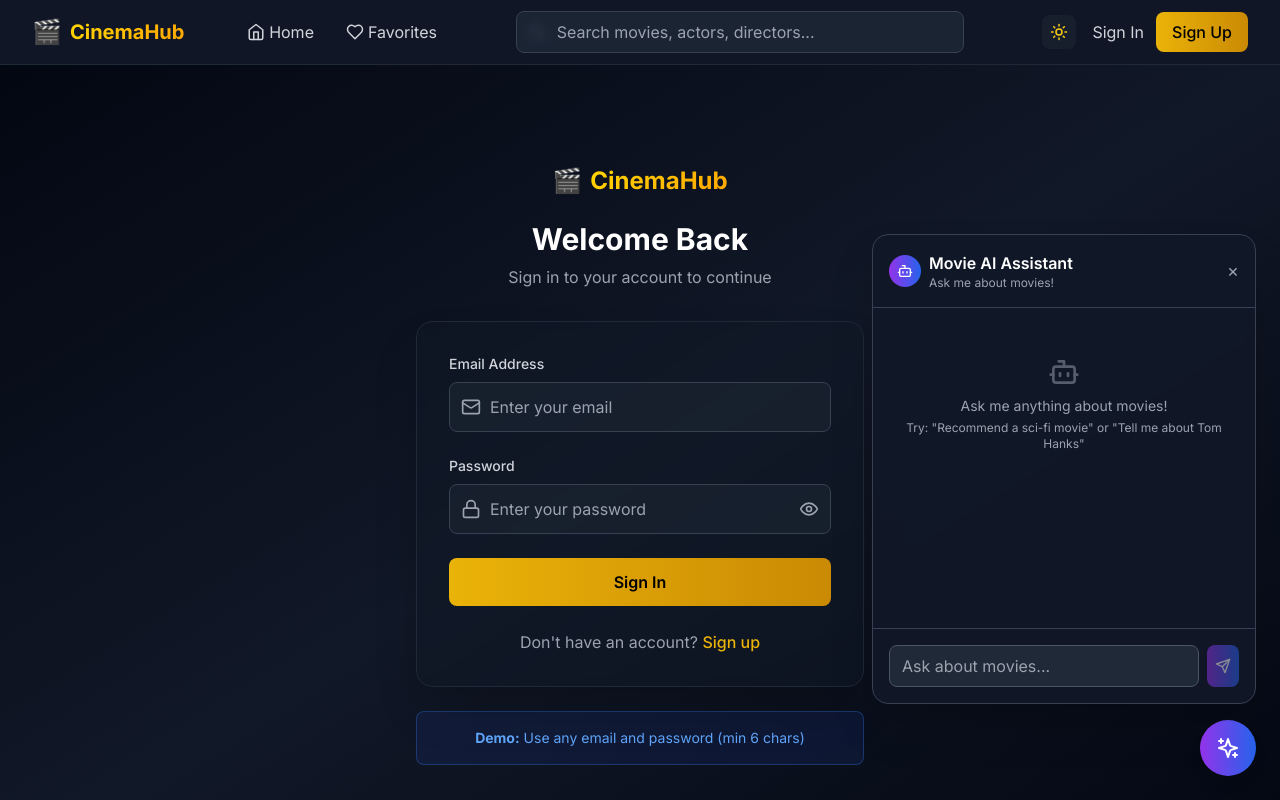
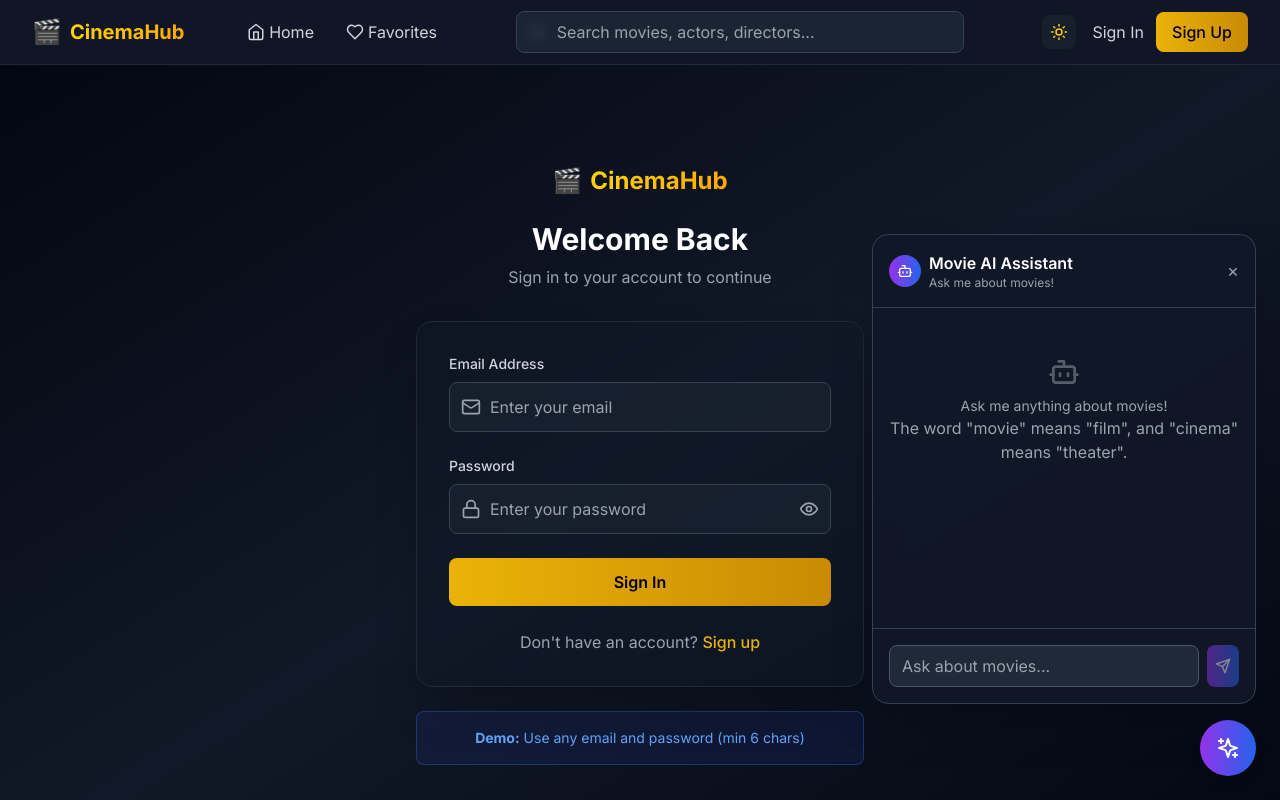
Before and after one commit to esraa96/Cinemahub-Movie, a Next.js app: page /auth/signin in a window 1280 px wide. Both pictures are taken after a click on the button 1228 px from the left and 748 px from the top of the page. Shown: the top 800 px of the page. Built offline with nearby package versions, Linux system fonts and the light colour scheme.

Commit message:
your commit message

```diff
--- a/src/components/AIChat.js
+++ b/src/components/AIChat.js
@@ -107,7 +107,8 @@ export function AIChat({ className = '' }) {
                 <div className="text-center text-gray-400 py-8">
                   <Bot size={32} className="mx-auto mb-2 opacity-50" />
                   <p className="text-sm">Ask me anything about movies!</p>
-                  <p className="text-xs mt-1">Try: "Recommend a sci-fi movie" or "Tell me about Tom Hanks"</p>
+                 <p>The word &quot;movie&quot; means &quot;film&quot;, and &quot;cinema&quot; means &quot;theater&quot;.</p>
+
                 </div>
               ) : (
                 conversation.map((msg, index) => (
```
